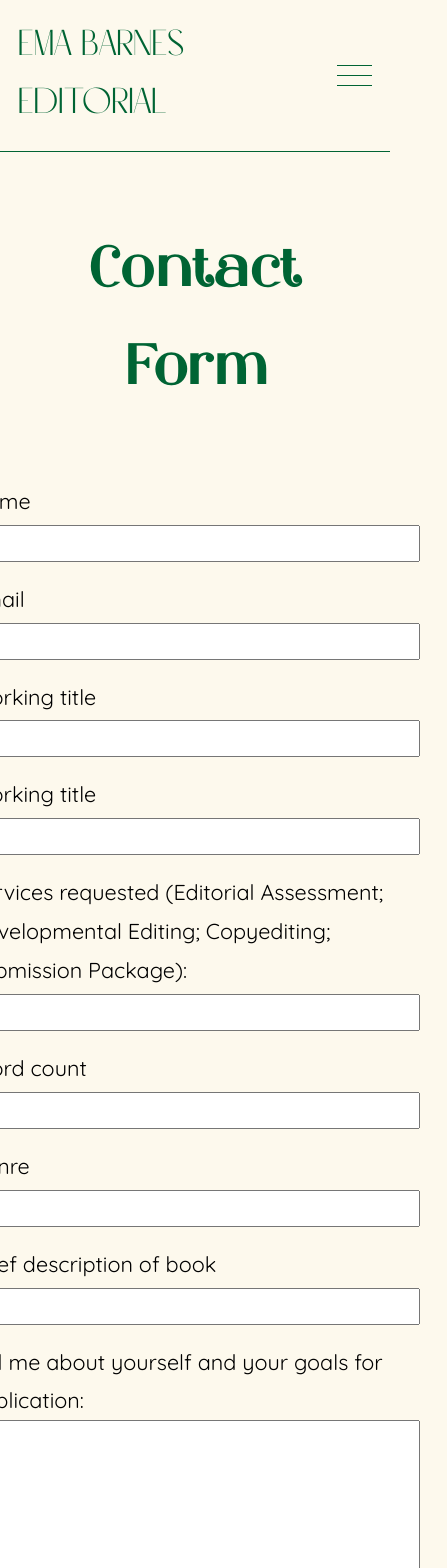
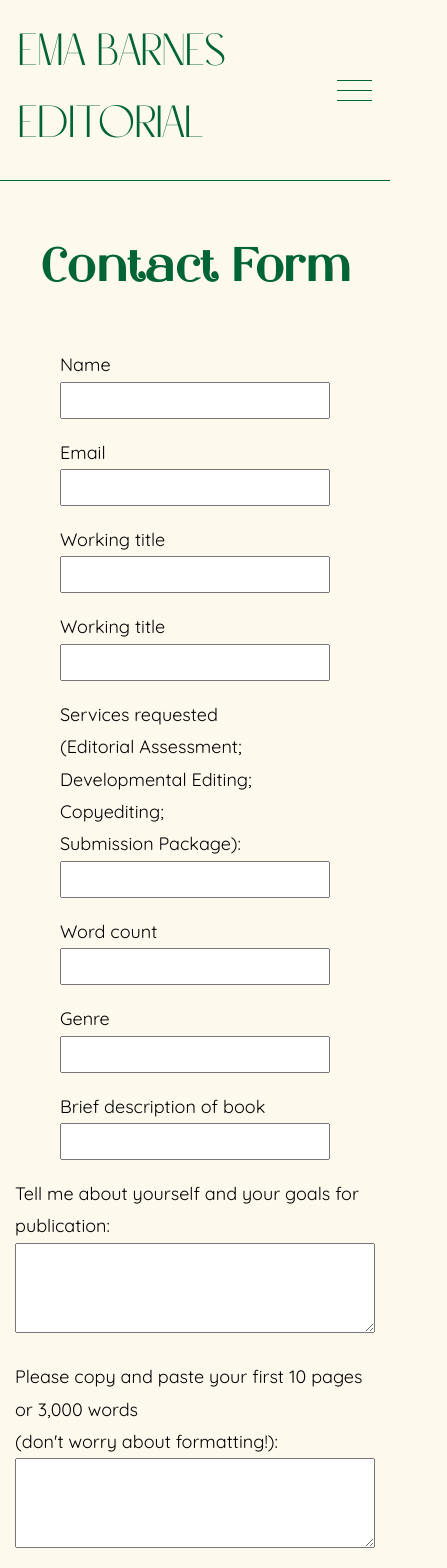
Before and after one commit to JLPinthecity/ema-barnes-website, a Next.js app: page /contact in a window 390 px wide. Shown: the top 1568 px of the page, 447 px wide, since content can reach past the window. Built offline with nearby package versions, Linux system fonts and the light colour scheme; a web font is replaced by a local one.

Commit message:
fix inputs cut off in mobile view

```diff
--- a/pages/contact.js
+++ b/pages/contact.js
@@ -53,8 +53,11 @@ const Contact = () => {
 
         <div className={styles.field}>
           <label htmlFor="services">
-            Services requested (Editorial Assessment; Developmental Editing;
-            Copyediting; Submission Package):
+            Services requested
+            <br></br>(Editorial Assessment; <br></br>
+            Developmental Editing;<br></br>
+            Copyediting; <br></br>
+            Submission Package):
           </label>
           <br></br>
           <input type="text" name="services" />
@@ -88,9 +91,10 @@ const Contact = () => {
 
         <div className={styles.field}>
           <label htmlFor="excerpt">
-            Please copy and paste your first 10 pages or 3,000 words (don&apos;t
-            worry about formatting!):
+            Please copy and paste your first 10 pages or 3,000 words <br></br>
+            (don&apos;t worry about formatting!):
           </label>
+          <br></br>
           <textarea type="text" name="excerpt" />
         </div>
         <br></br>
--- a/styles/Contact.module.css
+++ b/styles/Contact.module.css
@@ -1,27 +1,41 @@
 .container{
-    padding:2rem 3rem;
+    width: 100%;
     border-top: 1px solid rgb(0, 100, 52);
-    font-family: 'Quicksand', sans-serif;    font-size: 1.2rem;
+    font-family: 'Quicksand', sans-serif;    font-size: 1rem;
     line-height: 1.8;
+    display: flex;
+    flex-direction: column;
+    justify-content: center;
+    align-items: center;
+    padding: 1rem;
+}
+
+.container h1{
+    color:  rgb(0, 100, 52);
+    font-size: 2.5rem;
+    font-family: 'GirlasFree', sans-serif;
+}
+
+.wrapper{
     display: flex;
     flex-direction: column;
     justify-content: center;
     align-items: center;
 }
 
-.container h1{
-    color:  rgb(0, 100, 52);
-    font-size: 3rem;
-    font-family: 'GirlasFree', sans-serif;
-    text-align: center;
+@media only screen and (min-width: 900px)  {
+    .wrapper {
+        width: 100%;
+        display: flex;
+    flex-direction: column;
+    justify-content: center;
+    align-items: flex-start;
+    border: 1px solid green;
+    padding: 2rem;
+    }
 }
 
-.wrapper{
-    display: flex;
-    flex-direction: column;
-    align-items: flex-start;
-    padding: 1rem;
-}
+
 
 .field{
     padding: .5rem;
@@ -29,14 +43,28 @@
 
 .container input {
    padding: .5rem;
-   width: 25rem;
+   width: 15rem;
 }
 
 .container textarea{
-    resize: both;
-    height: 10rem;
-    width: 25rem;
+    width: 20rem;
+   height: 5rem;
 }
+
+
+@media only screen and (min-width: 900px)  {
+    .container input {
+        width: 25rem;
+    }
+
+    .container textarea{
+        resize: both;
+        height: 10rem;
+        width: 25rem;
+    }
+
+}
+
 
 
 .container button{
--- a/styles/Header.module.css
+++ b/styles/Header.module.css
@@ -11,13 +11,6 @@
     width: 100%;
 }
 
-
-@media only screen and (min-width: 500px)  {
-    .header_wrapper{
-        font-size: 3rem;
-    }
-}
-
 @media only screen and (min-width: 900px)  {
     .header_wrapper{
         flex-direction: row;
@@ -28,7 +21,13 @@
 
 .title{
     font-family: RomanceLogic;
-    font-size: 2rem;
+    font-size: 2.5rem;
+}
+
+@media only screen and (min-width: 500px)  {
+    .title{
+        font-size: 3.5rem;
+    }
 }
 
 /* BURGER */
```
